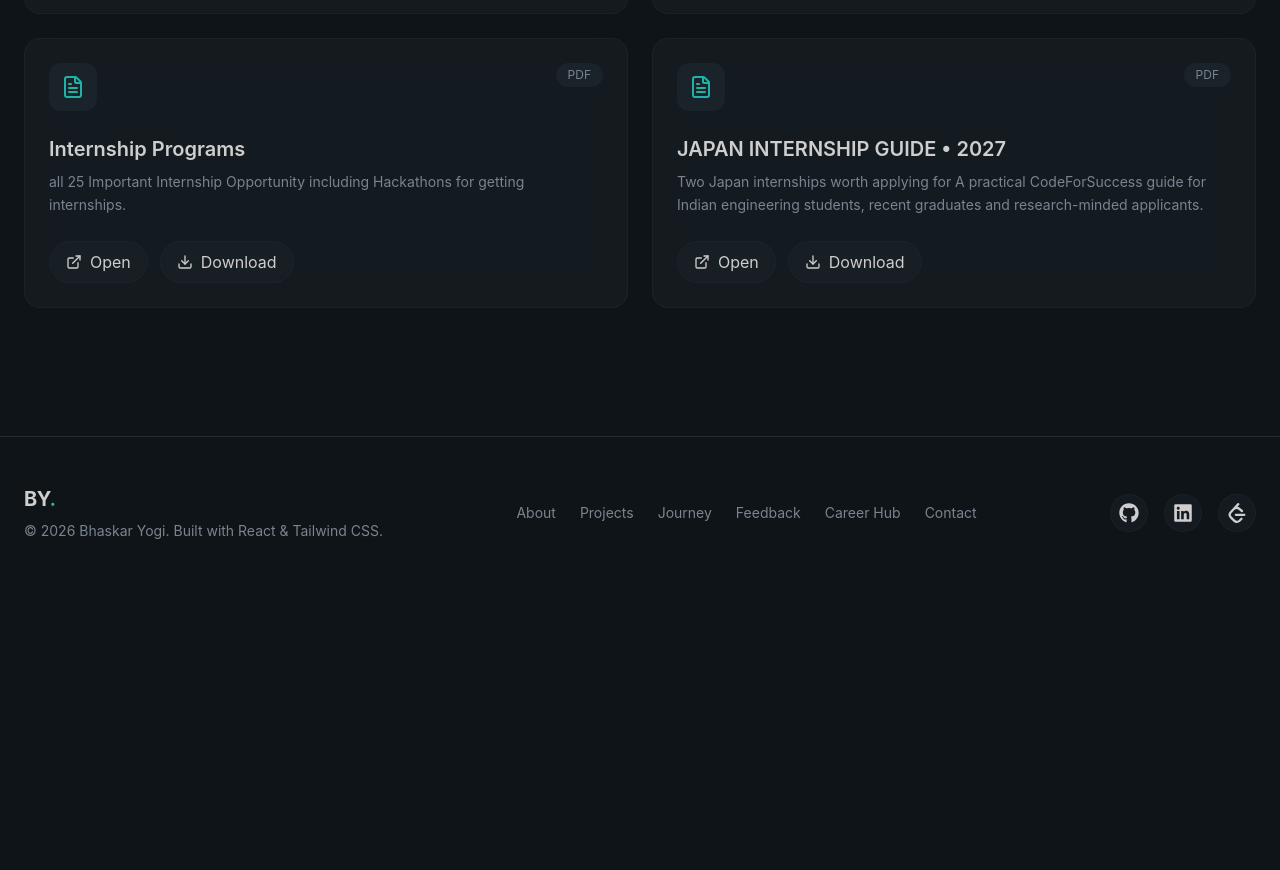
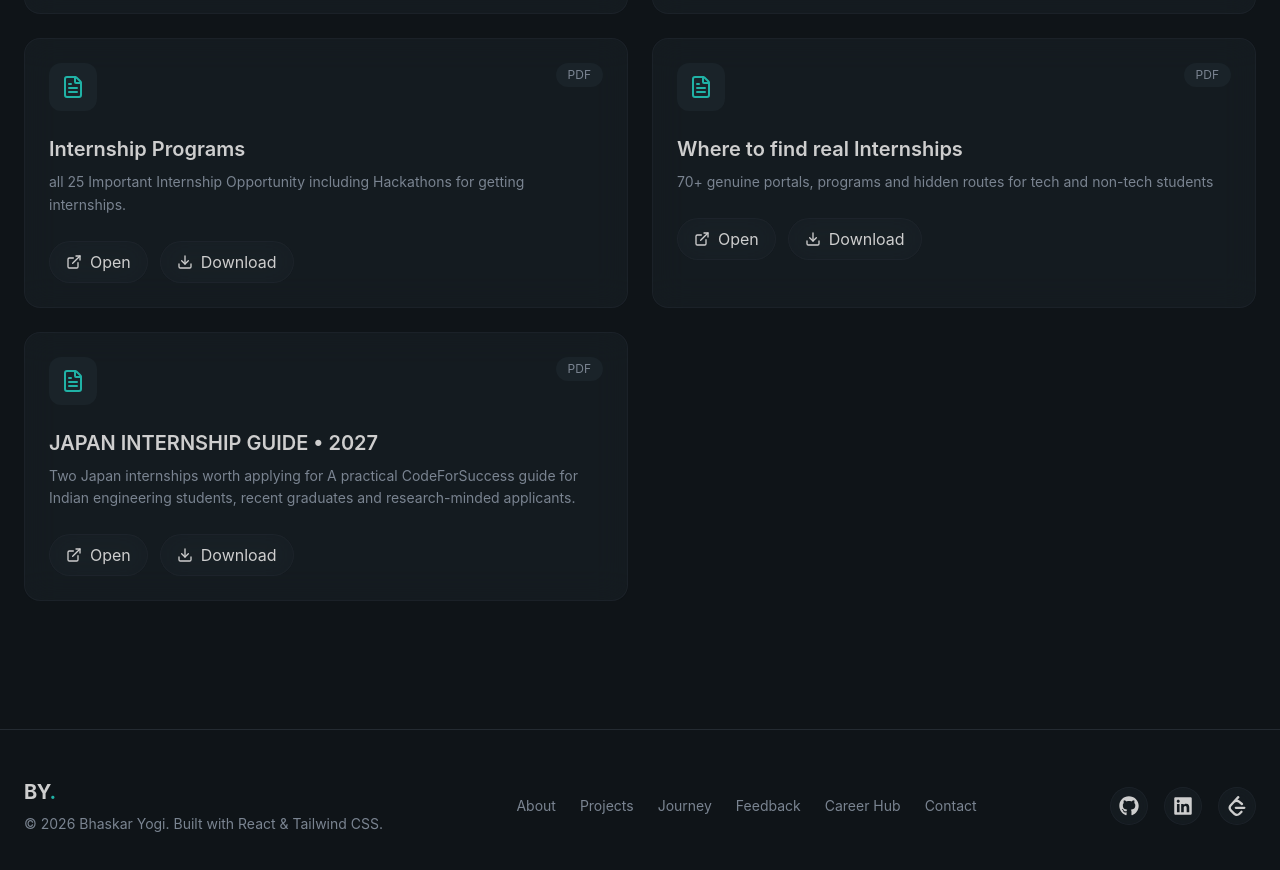
Before and after one commit to bs-bhaskar/react-tailwind-personal-portfolio, a React app: page /career-hub in a window 1280 px wide. Shown: the part 1900-2770 px from the top of the page. Before the commit the page ends 2489 px from the top, so only its background shows below. Built offline with nearby package versions, Linux system fonts and the light colour scheme; the HTML template or start-up script is replaced by a standard one.

Commit message:
add WHERE TO FIND REAL INTERNSHIPS pdf on CareerHub

```diff
--- a/src/layout/Navbar.jsx
+++ b/src/layout/Navbar.jsx
@@ -41,7 +41,7 @@ export const Navbar=()=>{
                 </div>
                 {/* CTA button */}
                 <div className="hidden md:flex items-center gap-2">{/* WE USE md:flex instead of md:block because we want two buttons */}
-                    <a href="#contact">
+                    <a href="/#contact">
                         <Button size="sm">Contact Me</Button>
                     </a>
 
--- a/src/sections/CareerHub.jsx
+++ b/src/sections/CareerHub.jsx
@@ -49,6 +49,14 @@ const documents = [
       "all 25 Important Internship Opportunity including Hackathons for getting internships.",
     type: "PDF",
     link: "/resources/internship-programs.pdf",
+    external: false,
+  },
+  {
+    title: "Where to find real Internships",
+    description:
+      "70+ genuine portals, programs and hidden routes for tech and non-tech students",
+    type: "PDF",
+    link: "/resources/Where to Find Real Internships 2026-27.pdf",
     external: false,
   },
   {
```
Also changed, not shown: 1 other file (tests, documents, lock files or other folders).
